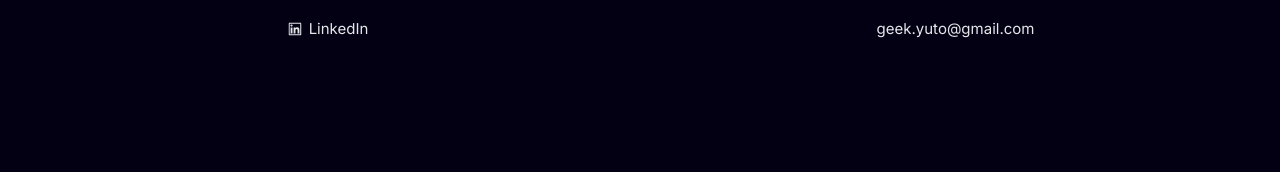
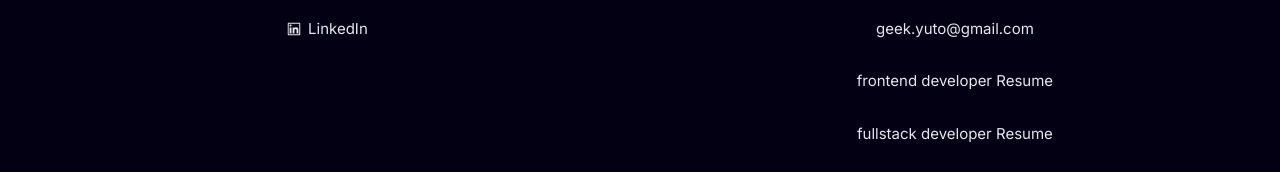
Before and after one commit to yutounun/space-portfolio, a Next.js app: page / in a window 1280 px wide. Shown: the part 3704-3876 px from the top of the page. Before the commit the page ends 3774 px from the top, so only its background shows below. Built offline with nearby package versions, Linux system fonts and the light colour scheme; a web font is replaced by a local one.

Commit message:
add resumes

```diff
--- a/app/components/main/Footer.tsx
+++ b/app/components/main/Footer.tsx
@@ -45,6 +45,22 @@ const Footer = () => {
             <p className="flex flex-row items-center my-[15px] cursor-pointer">
               <span className="text-[15px] ml-[6px]">geek.yuto@gmail.com</span>
             </p>
+            <Link
+              href="https://docs.google.com/document/d/1xhEG11q_Up7wxHzwTpavkERgkRyAQp3pcHVgJm1s0vY/edit?usp=sharing"
+              className="flex flex-row items-center my-[15px] cursor-pointer z-40"
+            >
+              <span className="text-[15px] ml-[6px]">
+                frontend developer Resume
+              </span>
+            </Link>
+            <Link
+              href="https://docs.google.com/document/d/1lc4C0wmIL6yxHdORQzHE6e8x5Rt5XyaMHY06kSFzGgc/edit?usp=sharing"
+              className="flex flex-row items-center my-[15px] cursor-pointer z-40"
+            >
+              <span className="text-[15px] ml-[6px]">
+                fullstack developer Resume
+              </span>
+            </Link>
           </div>
         </div>
       </div>
```
